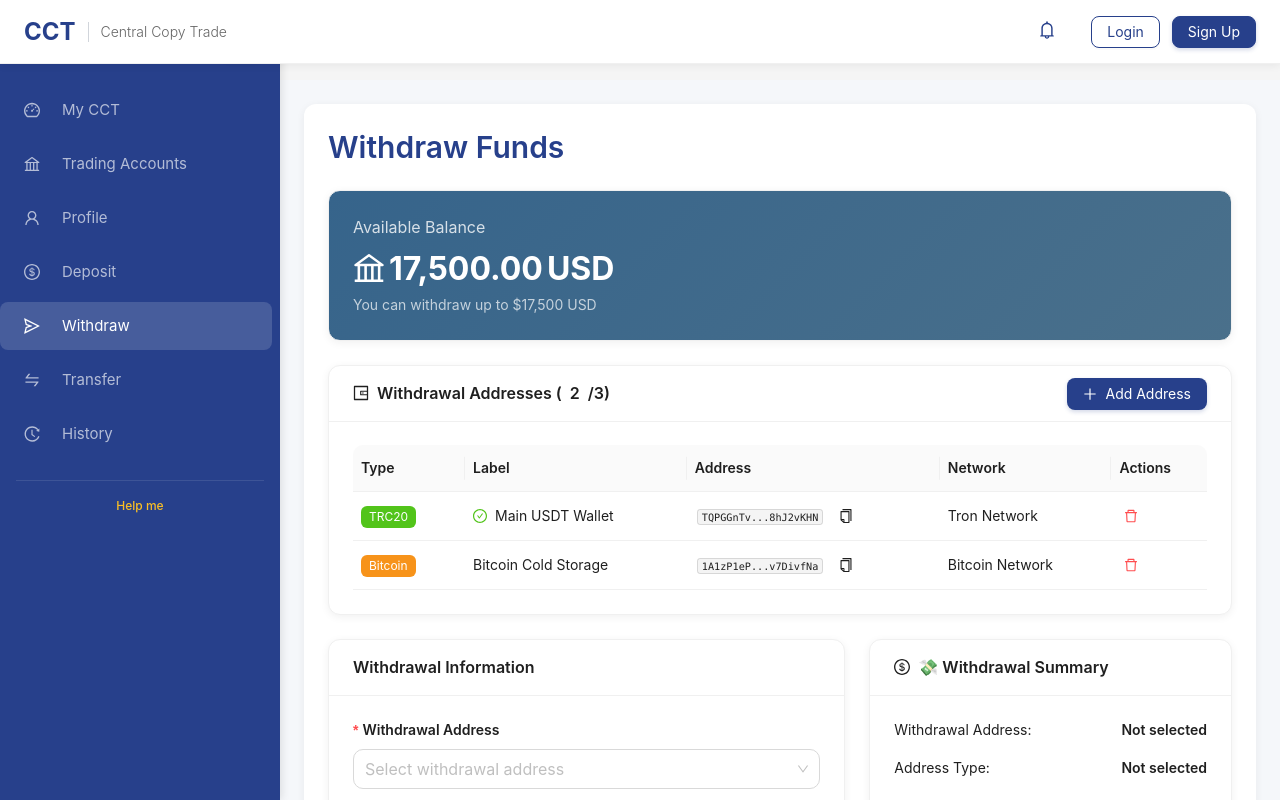
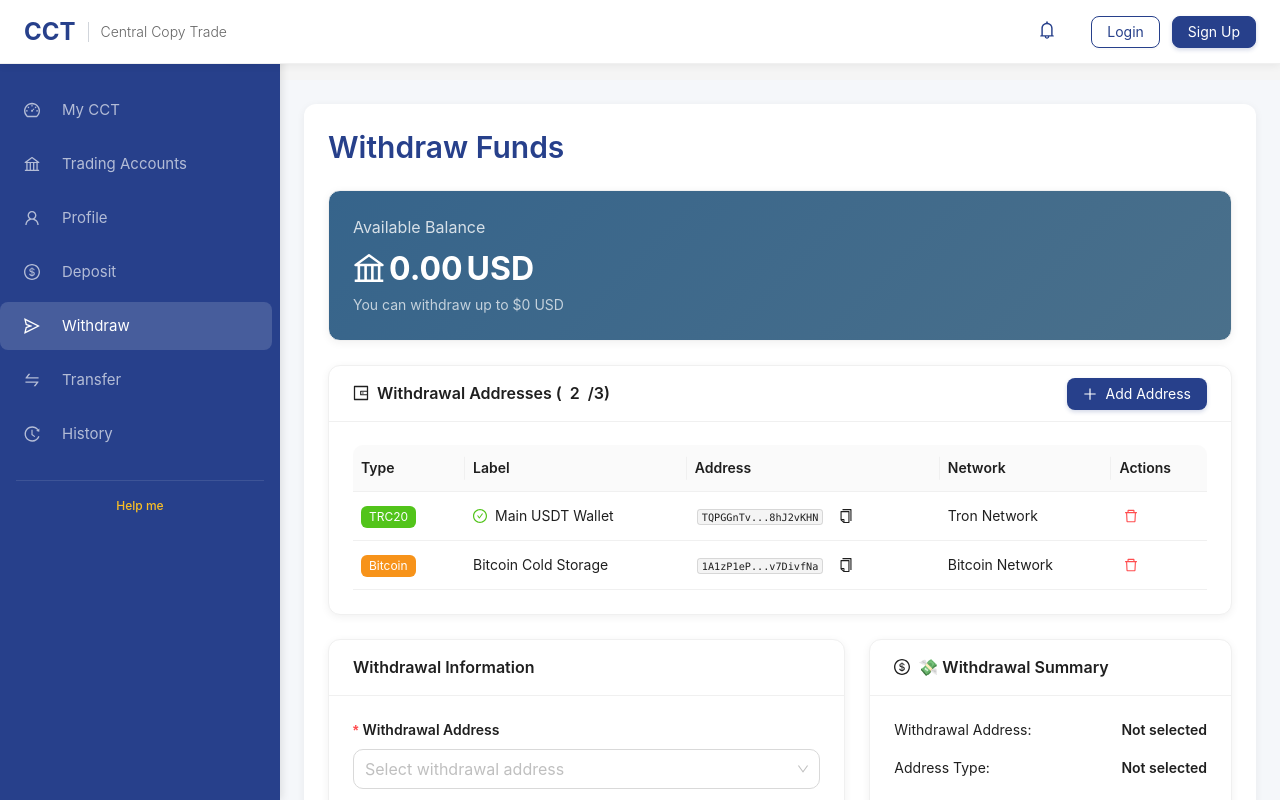
Before and after one commit to cliprs/cct-portal-frontend, a React (Create React App) app: page /withdraw in a window 1280 px wide. Shown: the top 800 px of the page. Built offline with nearby package versions, Linux system fonts and the light colour scheme.

Commit message:
Fix: Remove demo fallback values from financial displays

```diff
--- a/src/pages/Deposit.tsx
+++ b/src/pages/Deposit.tsx
@@ -247,7 +247,7 @@ const Deposit: React.FC = () => {
       >
         <Statistic
           title={<span style={{ color: 'rgba(0,0,0,0.7)', fontSize: '16px' }}>Your Wallet Balance</span>}
-          value={financialSummary?.wallet || 1200}
+          value={financialSummary?.wallet || 0}
           precision={2}
           valueStyle={{ color: '#333', fontSize: '32px', fontWeight: 'bold' }}
           prefix={<WalletOutlined />}
--- a/src/pages/Transfer.tsx
+++ b/src/pages/Transfer.tsx
@@ -601,7 +601,7 @@ const Transfer: React.FC = () => {
           <Col xs={24} sm={12}>
             <Statistic
               title={<span style={{ color: 'rgba(255,255,255,0.8)', fontSize: '16px' }}>Total Balance</span>}
-              value={financialSummary?.balance || 17500}
+              value={financialSummary?.balance || 0}
               precision={2}
               valueStyle={{ color: '#fff', fontSize: '28px', fontWeight: 'bold' }}
               prefix={<BankOutlined />}
@@ -611,7 +611,7 @@ const Transfer: React.FC = () => {
           <Col xs={24} sm={12}>
             <Statistic
               title={<span style={{ color: 'rgba(255,255,255,0.8)', fontSize: '16px' }}>Available for Transfer</span>}
-              value={(financialSummary?.balance || 17500) - 1000} // Reserve 1000
+              value={(financialSummary?.balance || 0) - 1000} // Reserve 1000
               precision={2}
               valueStyle={{ color: '#fff', fontSize: '28px', fontWeight: 'bold' }}
               prefix={<SwapOutlined />}
--- a/src/pages/Withdraw.tsx
+++ b/src/pages/Withdraw.tsx
@@ -246,14 +246,14 @@ const Withdraw: React.FC = () => {
       <Card variant="outlined" style={{ marginBottom: 24, borderRadius: '12px', background: 'linear-gradient(135deg, #36648b 0%, #4a708b 100%)' }}>
         <Statistic
           title={<span style={{ color: 'rgba(255,255,255,0.8)', fontSize: '16px' }}>Available Balance</span>}
-          value={financialSummary?.balance || 17500}
+          value={financialSummary?.balance || 0}
           precision={2}
           valueStyle={{ color: '#fff', fontSize: '32px', fontWeight: 'bold' }}
           prefix={<BankOutlined />}
           suffix={financialSummary?.currency || 'USD'}
         />
         <Text style={{ color: 'rgba(255,255,255,0.7)' }}>
-          You can withdraw up to ${(financialSummary?.balance || 17500).toLocaleString()} USD
+          You can withdraw up to ${(financialSummary?.balance || 0).toLocaleString()} USD
         </Text>
       </Card>
 
```
